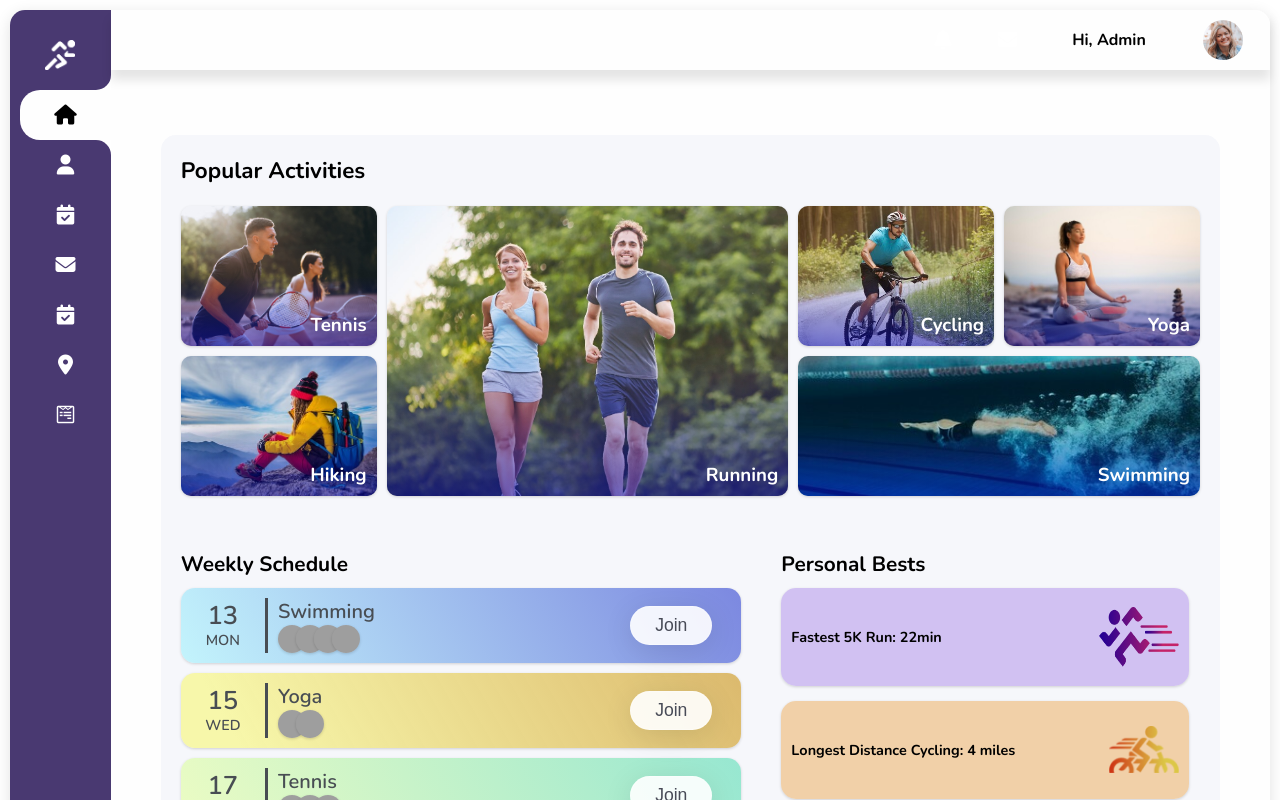
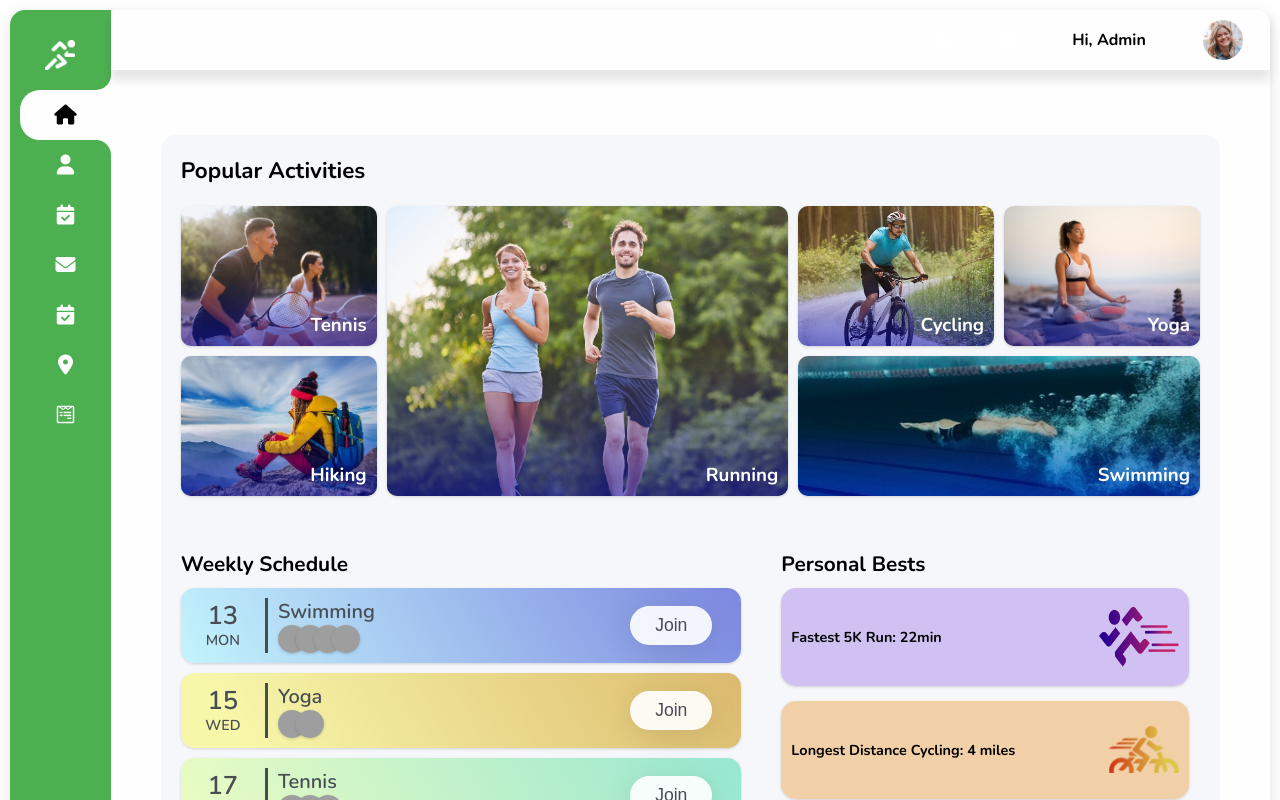
Before and after one commit to Kartavya052000/dashboard-signtruck, a React (Create React App) app: page / in a window 1280 px wide. Shown: the top 800 px of the page. Built offline with nearby package versions, Linux system fonts and the light colour scheme; grey boxes are pictures that could not be loaded.

Commit message:
theme color change dashboard

```diff
--- a/src/assets/css/dashboard.css
+++ b/src/assets/css/dashboard.css
@@ -54,7 +54,7 @@ main {
 
 .main-menu {
     overflow: hidden;
-    background: rgb(73, 57, 113);
+    background: #4caf50;
     padding-top: 10px;
     border-radius: 15px 0 0 15px;
     font-family: "Roboto", sans-serif;
@@ -111,7 +111,8 @@ main {
 	width: 100%;
 	height: 100%;
 	border-bottom-right-radius: 20px;
-	background: rgb(73, 57, 113);
+	/* background: rgb(73, 57, 113); */
+	background: #4caf50;
 }
 
 .nav-item b:nth-child(2) {
@@ -131,7 +132,8 @@ main {
 	width: 100%;
 	height: 100%;
 	border-top-right-radius: 20px;
-	background: rgb(73, 57, 113);
+	/* background: rgb(73, 57, 113); */
+	background: #4caf50;
 }
 
 .nav-item.active b:nth-child(1),
```
